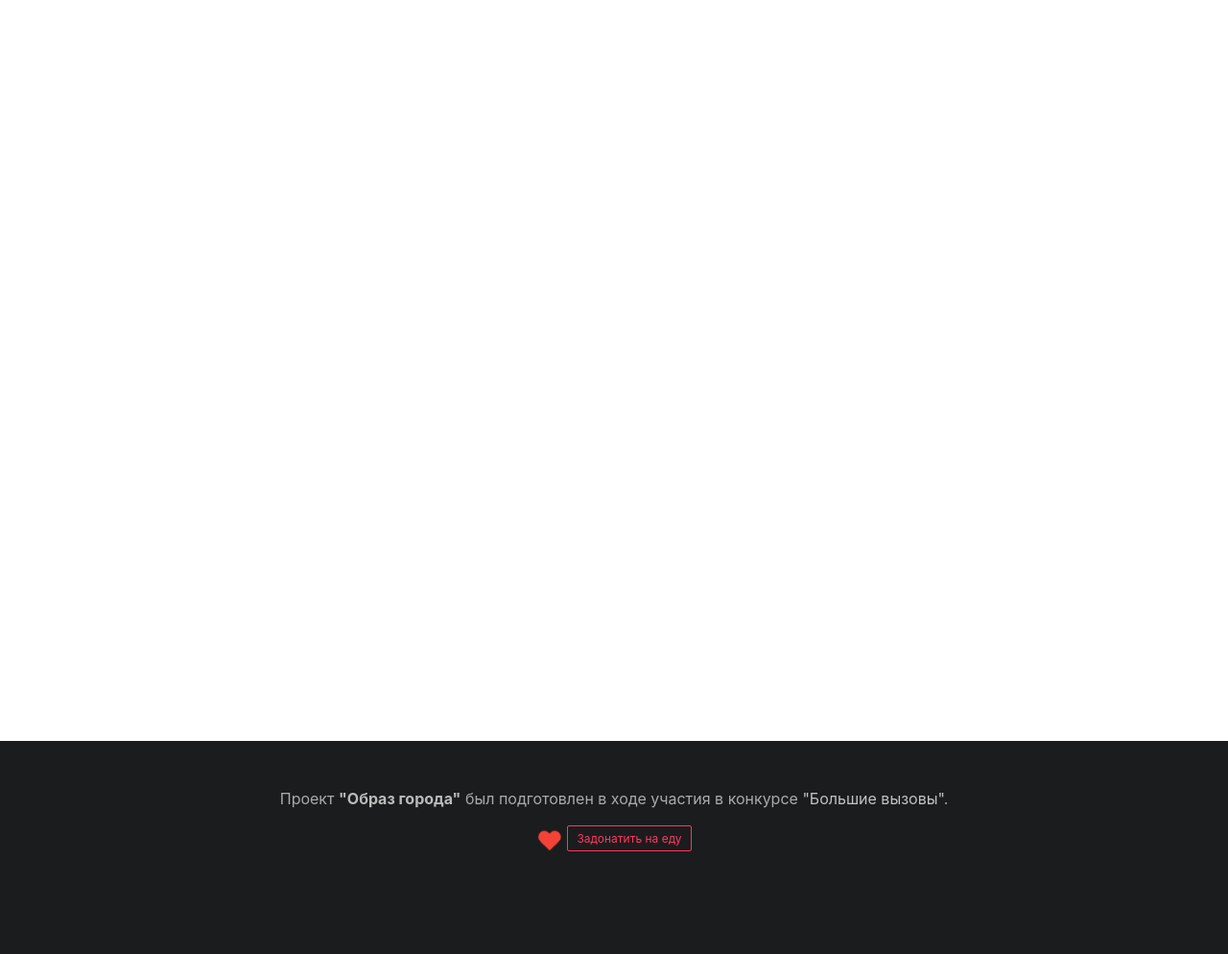
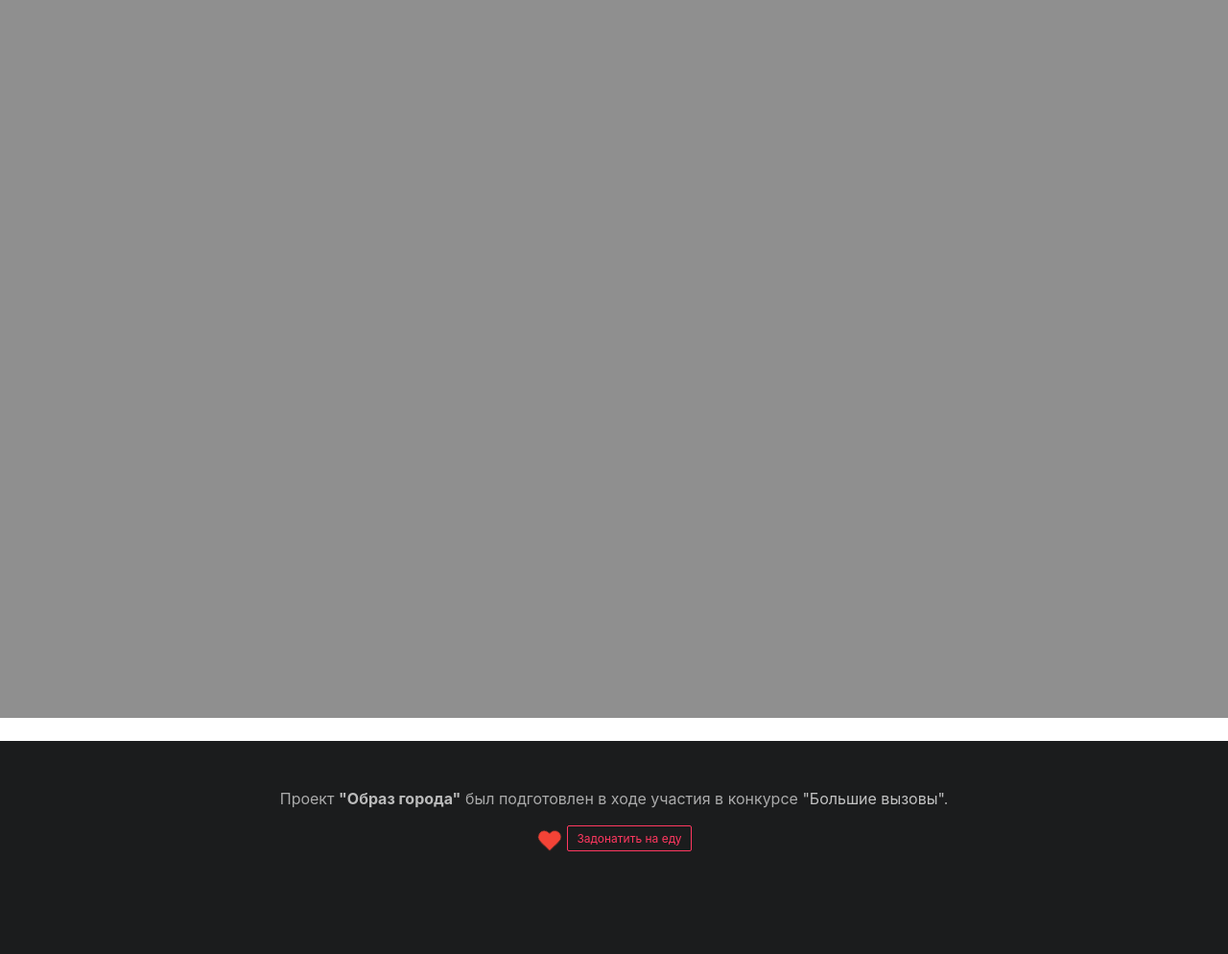
Before and after one commit to CityISO/main, a Django app: template templates/cities/city_detail.html in a window 1280 px wide. Shown: the part 52-1046 px from the top of the page at 96% size. Run offline with Django 3.2, Linux system fonts and the light colour scheme; the template is opened without the code that fills it, so the values that code supplies are empty; parts of the project's set-up code (start-up, migrations or seed data) failed here and were passed over.

Commit message:
Add opacity for heros background

```diff
--- a/templates/cities/city_detail.html
+++ b/templates/cities/city_detail.html
@@ -11,13 +11,15 @@
             background-repeat: no-repeat;
             background-size: cover;
         }
+        #cover .hero-body {
+            background: #00000070;
+        }
     </style>
 {% endblock %}
 
 {% block content %}
     <section class="hero is-fullheight-with-navbar" id="cover">
         <div class="hero-body">
-
             <div class="container">
                 <div class="has-text-centered">
                     <h1 class="title is-1 has-text-white">{{ city.name }}</h1>
```
